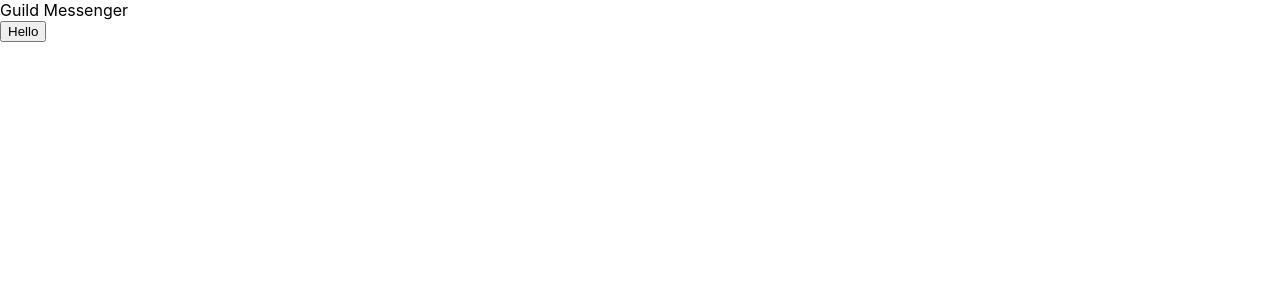
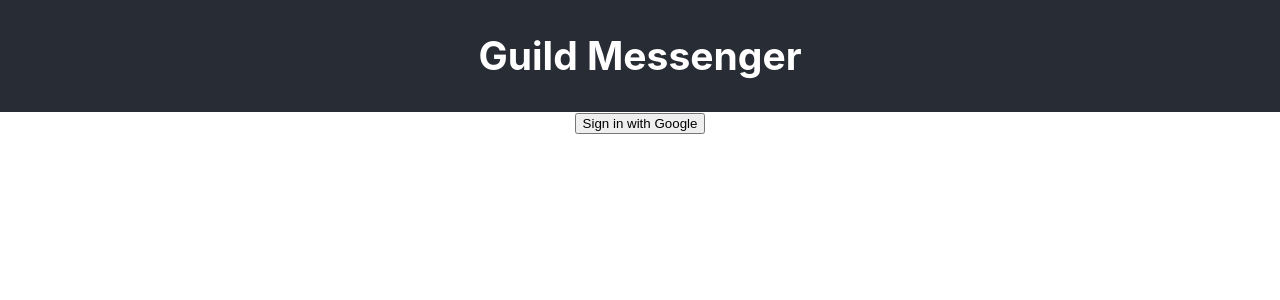
Before and after one commit to eparkhurst/GuildMessenger, a React (Create React App) app: page / in a window 1280 px wide. Shown: the top 300 px of the page. Built offline with nearby package versions, Linux system fonts and the light colour scheme; no server answers.

Commit message:
all broke

```diff
--- a/src/App.css
+++ b/src/App/App.css
@@ -2,20 +2,8 @@
   text-align: center;
 }
 
-.App-logo {
-  height: 40vmin;
-  pointer-events: none;
-}
-
-@media (prefers-reduced-motion: no-preference) {
-  .App-logo {
-    animation: App-logo-spin infinite 20s linear;
-  }
-}
-
 .App-header {
   background-color: #282c34;
-  min-height: 100vh;
   display: flex;
   flex-direction: column;
   align-items: center;
--- a/src/App.js
+++ b/src/App/App.js
@@ -1,10 +1,10 @@
-// import './App.css';
+import './App.css';
 import firebase from 'firebase/app';
 import 'firebase/firestore';
 import 'firebase/auth';
 
-import ChatRoom from './ChatRoom';
-import SignIn from './SignIn';
+import ChatRoom from '../ChatRoom';
+import SignIn from '../SignIn';
 
 import { useAuthState } from 'react-firebase-hooks/auth';
 
@@ -21,14 +21,25 @@ firebase.initializeApp({
 const auth = firebase.auth();
 const firestore = firebase.firestore();
 
+
 function App() {
   const [user] = useAuthState(auth);
 
+  // const signOut = (e) => {
+  //   auth.signOut();
+  // }
+
   return (
     <div className="App">
-      <header className="App-header">Guild Messenger</header>
+      <header className="App-header">
+        <h2>
+          Guild Messenger
+        </h2>
+        {/* { auth.currentUser && <button onClick={signOut}>Sign out</button>
+        } */}
+        </header>
       <section>
-        {user ? <ChatRoom firestore={firestore} user={user}/> : <SignIn auth={auth} />}
+        {user ? <ChatRoom firestore={firestore} user={user}/> : <SignIn auth={auth} firebase={firebase} />}
       </section>
     </div>
   );
--- /dev/null
+++ b/src/App/index.js
@@ -0,0 +1,3 @@
+import App from './App';
+
+export default App;
--- a/src/SignIn/SignIn.js
+++ b/src/SignIn/SignIn.js
@@ -1,14 +1,12 @@
-import firebase from 'firebase/app';
-import 'firebase/firestore';
 
-function SignIn({ auth }) {
+function SignIn({ auth, firebase }) {
   const signIn = () => {
     const provider = new firebase.auth.GoogleAuthProvider();
     auth.signInWithPopup(provider);
   };
   return (
     <div>
-      <button onClick={signIn}>Hello</button>
+      <button onClick={signIn}>Sign in with Google</button>
     </div>
   );
 }
```
Also changed, not shown: 1 other file (tests, documents, lock files or other folders).
